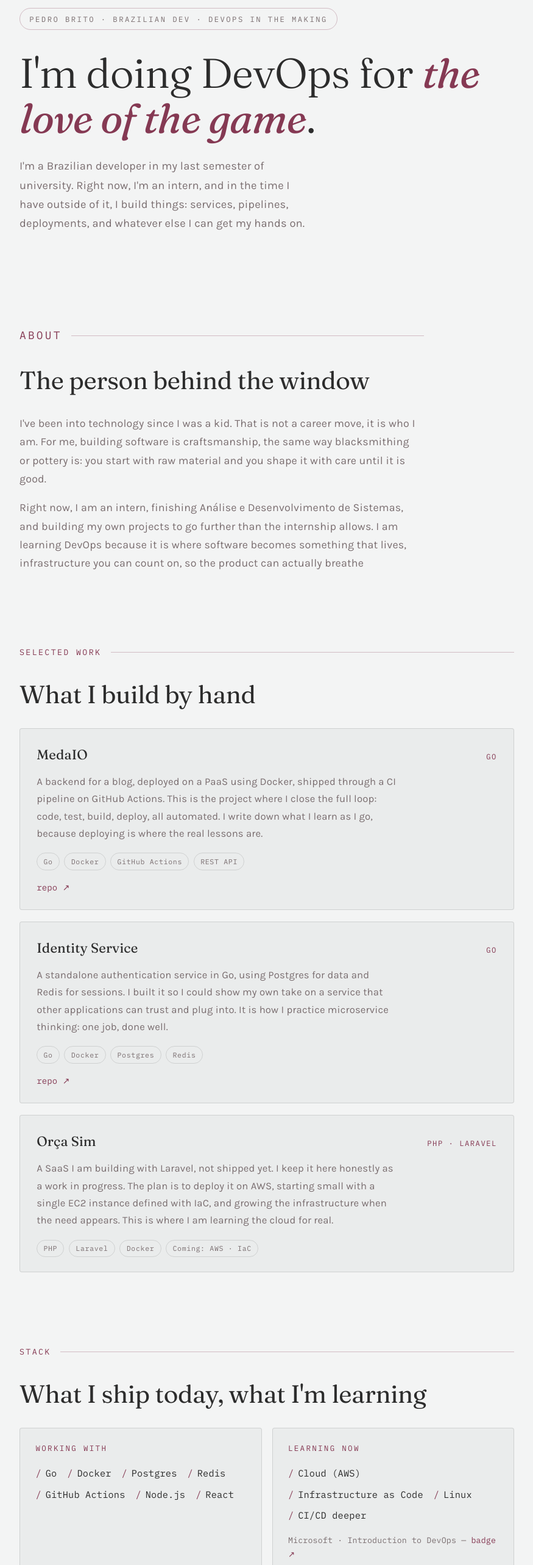
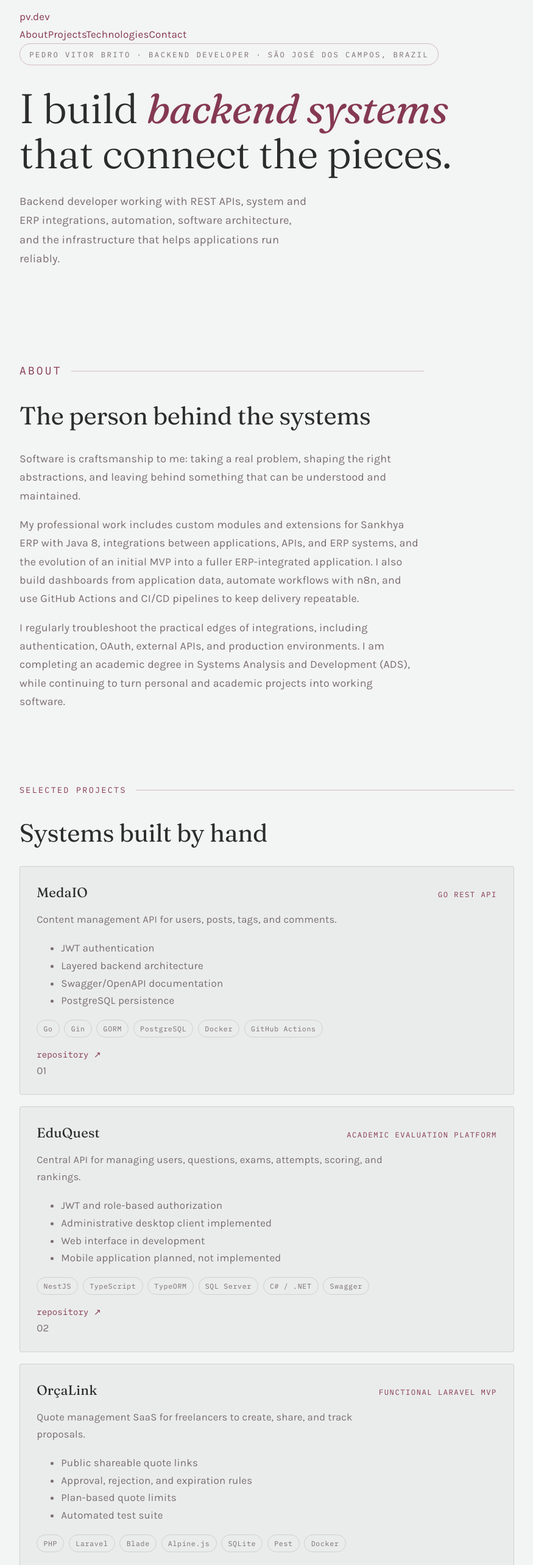
Before and after one commit to p-v-dev/Portifolio, a React (Vite) app: page / in a window 1280 px wide. Shown: the part 140-2706 px from the top of the page at 61% size, without its empty margins (202-1077 px from the left). Built offline with nearby package versions, Linux system fonts and the light colour scheme.

Commit message:
feat: refresh portfolio content and projects

```diff
--- a/src/App.tsx
+++ b/src/App.tsx
@@ -1,134 +1,177 @@
+import type { ReactNode } from 'react'
+
+interface ProjectLink {
+  label: string
+  href: string
+}
+
+interface Project {
+  name: string
+  category: string
+  description: string
+  details: string[]
+  technologies: string[]
+  repository: string
+  links?: ProjectLink[]
+}
+
+interface TechnologyGroup {
+  name: string
+  items: string[]
+}
+
+const projects: Project[] = [
+  {
+    name: 'MedaIO',
+    category: 'Go REST API',
+    description: 'Content management API for users, posts, tags, and comments.',
+    details: ['JWT authentication', 'Layered backend architecture', 'Swagger/OpenAPI documentation', 'PostgreSQL persistence'],
+    technologies: ['Go', 'Gin', 'GORM', 'PostgreSQL', 'Docker', 'GitHub Actions'],
+    repository: 'https://github.com/p-v-dev/MedaIO',
+  },
+  {
+    name: 'EduQuest',
+    category: 'Academic evaluation platform',
+    description: 'Central API for managing users, questions, exams, attempts, scoring, and rankings.',
+    details: ['JWT and role-based authorization', 'Administrative desktop client implemented', 'Web interface in development', 'Mobile application planned, not implemented'],
+    technologies: ['NestJS', 'TypeScript', 'TypeORM', 'SQL Server', 'C# / .NET', 'Swagger'],
+    repository: 'https://github.com/p-v-dev/PIM-IV',
+  },
+  {
+    name: 'OrçaLink',
+    category: 'Functional Laravel MVP',
+    description: 'Quote management SaaS for freelancers to create, share, and track proposals.',
+    details: ['Public shareable quote links', 'Approval, rejection, and expiration rules', 'Plan-based quote limits', 'Automated test suite'],
+    technologies: ['PHP', 'Laravel', 'Blade', 'Alpine.js', 'SQLite', 'Pest', 'Docker'],
+    repository: 'https://github.com/p-v-dev/OrcaSim',
+  },
+  {
+    name: 'Bundle Valley Co',
+    category: 'Desktop application',
+    description: 'Local companion for tracking Stardew Valley Community Center bundle progress.',
+    details: ['Bundle and item status tracking', 'Room filtering and progress statistics', 'React interface with Tauri shell', 'Rust backend with SQLite persistence'],
+    technologies: ['Tauri', 'Rust', 'React', 'TypeScript', 'SQLite'],
+    repository: 'https://github.com/p-v-dev/BundleValleyCo',
+    links: [{ label: 'Windows release', href: 'https://github.com/p-v-dev/BundleValleyCo/releases/tag/v1' }],
+  },
+  {
+    name: 'PWA - Construtora Mão de Obra LTDA',
+    category: 'Business landing page',
+    description: 'Responsive landing page created for a real-world construction business use case.',
+    details: ['Configurable contact information', 'GitHub Pages deployment', 'GitHub Actions automation', 'Automated checks'],
+    technologies: ['HTML', 'CSS', 'JavaScript', 'GitHub Pages', 'GitHub Actions'],
+    repository: 'https://github.com/p-v-dev/PWA',
+    links: [{ label: 'Live website', href: 'https://p-v-dev.github.io/PWA/' }],
+  },
+]
+
+const technologyGroups: TechnologyGroup[] = [
+  { name: 'Backend', items: ['Go', 'TypeScript', 'Node.js', 'NestJS', 'Java'] },
+  { name: 'Databases', items: ['PostgreSQL', 'SQL Server', 'SQLite'] },
+  { name: 'Cloud and infrastructure', items: ['Docker', 'GitHub Actions', 'AWS', 'Terraform', 'Linux'] },
+  { name: 'Additional technologies', items: ['Python', 'PHP / Laravel', 'Rust', 'React', 'n8n'] },
+]
+
+function ExternalLink({ href, children }: { href: string; children: ReactNode }) {
+  return <a href={href} target="_blank" rel="noreferrer">{children} ↗</a>
+}
+
+function ProjectCard({ project, index }: { project: Project; index: number }) {
+  return (
+    <article className="project">
+      <div className="head">
+        <h3>{project.name}</h3>
+        <span className="lang">{project.category}</span>
+      </div>
+      <p>{project.description}</p>
+      <ul className="details">
+        {project.details.map(detail => <li key={detail}>{detail}</li>)}
+      </ul>
+      <div className="tags" aria-label={`${project.name} technologies`}>
+        {project.technologies.map(technology => <span key={technology}>{technology}</span>)}
+      </div>
+      <div className="links">
+        <ExternalLink href={project.repository}>repository</ExternalLink>
+        {project.links?.map(link => <ExternalLink key={link.href} href={link.href}>{link.label}</ExternalLink>)}
+      </div>
+      <span className="project-number" aria-hidden>{String(index + 1).padStart(2, '0')}</span>
+    </article>
+  )
+}
+
+function TechnologyGroupView({ group }: { group: TechnologyGroup }) {
+  return (
+    <div className="stack-col">
+      <h3>{group.name}</h3>
+      <ul>
+        {group.items.map(item => <li key={item}>{item}</li>)}
+      </ul>
+    </div>
+  )
+}
+
+function SectionLabel({ children }: { children: ReactNode }) {
+  return <p className="section-label">{children}</p>
+}
+
 function App() {
   return (
     <>
       <header className="hero">
-        <span className="tag"><span className="em">Pedro Brito</span> · Brazilian dev · DevOps in the making</span>
-        <h1>
-          I'm doing DevOps for <span className="em">the love of the game</span>.
-        </h1>
-        <p className="sub">
-         I'm a Brazilian developer in my last semester of university. Right now, I'm an intern, and in the time I have outside of it, I build things: services, pipelines, deployments, and whatever else I can get my hands on.
-        </p>
+        <nav className="site-nav" aria-label="Primary navigation">
+          <a href="#top" className="wordmark">pv.dev</a>
+          <div className="nav-links">
+            <a href="#about">About</a>
+            <a href="#projects">Projects</a>
+            <a href="#technologies">Technologies</a>
+            <a href="#contact">Contact</a>
+          </div>
+        </nav>
+        <div id="top" className="hero-content">
+          <span className="tag"><span className="em">Pedro Vitor Brito</span> · Backend Developer · São José dos Campos, Brazil</span>
+          <h1>I build <span className="em">backend systems</span> that connect the pieces.</h1>
+          <p className="sub">Backend developer working with REST APIs, system and ERP integrations, automation, software architecture, and the infrastructure that helps applications run reliably.</p>
+        </div>
       </header>
 
-      <section className="about">
-        <p className="section-label">About</p>
-        <h2>The person behind the window</h2>
-        <p>
-          I've been into technology since I was a kid. That is not a career move, it is who I am. For me, building software is craftsmanship, the same way blacksmithing or pottery is: you start with raw material and you shape it with care until it is good.
-        </p>
-        <p>
-          Right now, I am an intern, finishing Análise e Desenvolvimento de Sistemas, and building my own projects to go further than the internship allows. I am learning DevOps because it is where software becomes something that lives, infrastructure you can count on, so the product can actually breathe
-        </p>
-      </section>
+      <main>
+        <section id="about" className="about">
+          <SectionLabel>About</SectionLabel>
+          <h2>The person behind the systems</h2>
+          <p>Software is craftsmanship to me: taking a real problem, shaping the right abstractions, and leaving behind something that can be understood and maintained.</p>
+          <p>My professional work includes custom modules and extensions for Sankhya ERP with Java 8, integrations between applications, APIs, and ERP systems, and the evolution of an initial MVP into a fuller ERP-integrated application. I also build dashboards from application data, automate workflows with n8n, and use GitHub Actions and CI/CD pipelines to keep delivery repeatable.</p>
+          <p>I regularly troubleshoot the practical edges of integrations, including authentication, OAuth, external APIs, and production environments. I am completing an academic degree in Systems Analysis and Development (ADS), while continuing to turn personal and academic projects into working software.</p>
+        </section>
 
-      <section className="projects">
-        <p className="section-label">Selected work</p>
-        <h2>What I build by hand</h2>
+        <section id="projects" className="projects">
+          <SectionLabel>Selected projects</SectionLabel>
+          <h2>Systems built by hand</h2>
+          <div className="project-list">
+            {projects.map((project, index) => <ProjectCard key={project.name} project={project} index={index} />)}
+          </div>
+        </section>
 
-        <article className="project">
-          <div className="head">
-            <h3>MedaIO</h3>
-            <span className="lang">Go</span>
+        <section id="technologies" className="stack">
+          <SectionLabel>Technologies</SectionLabel>
+          <h2>The tools behind the work</h2>
+          <div className="stack-grid">
+            {technologyGroups.map(group => <TechnologyGroupView key={group.name} group={group} />)}
           </div>
-          <p>
-            A backend for a blog, deployed on a PaaS using Docker, shipped through a CI pipeline on GitHub Actions. This is the project where I close the full loop: code, test, build, deploy, all automated. I write down what I learn as I go, because deploying is where the real lessons are.
-          </p>
-          <div className="tags">
-            <span>Go</span>
-            <span>Docker</span>
-            <span>GitHub Actions</span>
-            <span>REST API</span>
+        </section>
+
+        <section id="contact" className="contact">
+          <SectionLabel>Contact</SectionLabel>
+          <h2>Let&apos;s talk about building</h2>
+          <p>If you are working on an API, an integration, or a product that needs a dependable technical foundation, my inbox is open.</p>
+          <div className="links">
+            <a href="mailto:pedro.v.r.brito@gmail.com">email ↗</a>
+            <ExternalLink href="https://github.com/p-v-dev">github</ExternalLink>
+            <ExternalLink href="https://www.linkedin.com/in/pedro-brito-4a51b9376">linkedin</ExternalLink>
           </div>
-          <div className="links">
-            <a href="https://github.com/p-v-dev/Gblog" target="_blank" rel="noreferrer">repo ↗</a>
-          </div>
-        </article>
+        </section>
+      </main>
 
-        <article className="project">
-          <div className="head">
-            <h3>Identity Service</h3>
-            <span className="lang">Go</span>
-          </div>
-          <p>
-           A standalone authentication service in Go, using Postgres for data and Redis for sessions. I built it so I could show my own take on a service that other applications can trust and plug into. It is how I practice microservice thinking: one job, done well.
-          </p>
-          <div className="tags">
-            <span>Go</span>
-            <span>Docker</span>
-            <span>Postgres</span>
-            <span>Redis</span>
-          </div>
-          <div className="links">
-            <a href="https://github.com/p-v-dev/indetity-service" target="_blank" rel="noreferrer">repo ↗</a>
-          </div>
-        </article>
-
-        <article className="project">
-          <div className="head">
-            <h3>Orça Sim</h3>
-            <span className="lang">PHP · Laravel</span>
-          </div>
-          <p>
-           A SaaS I am building with Laravel, not shipped yet. I keep it here honestly as a work in progress. The plan is to deploy it on AWS, starting small with a single EC2 instance defined with IaC, and growing the infrastructure when the need appears. This is where I am learning the cloud for real.
-          </p>
-          <div className="tags">
-            <span>PHP</span>
-            <span>Laravel</span>
-            <span>Docker</span>
-            <span>Coming: AWS · IaC</span>
-          </div>
-        </article>
-      </section>
-
-      <section className="stack">
-        <p className="section-label">Stack</p>
-        <h2>What I ship today, what I'm learning</h2>
-        <div className="stack-grid">
-          <div className="stack-col">
-            <h3>Working with</h3>
-            <ul>
-              <li>Go</li>
-              <li>Docker</li>
-              <li>Postgres</li>
-              <li>Redis</li>
-              <li>GitHub Actions</li>
-              <li>Node.js</li>
-              <li>React</li>
-            </ul>
-          </div>
-          <div className="stack-col">
-            <h3>Learning now</h3>
-            <ul>
-              <li>Cloud (AWS)</li>
-              <li>Infrastructure as Code</li>
-              <li>Linux</li>
-              <li>CI/CD deeper</li>
-            </ul>
-            <p className="badge">
-              Microsoft · Introduction to DevOps —{' '}
-              <a href="https://learn.microsoft.com/api/achievements/share/pt-pt/PedroBrito-9038/CRQQFRS9?sharingId=B018C650433CAD19" target="_blank" rel="noreferrer">
-                badge ↗
-              </a>
-            </p>
-          </div>
-        </div>
-      </section>
-
-      <section className="contact">
-        <p className="section-label">Contact</p>
-        <h2>Let's talk about building</h2>
-        <p>
-          If you want to talk about DevOps, infrastructure, or just making software that lasts, my inbox is open. I answer fast.
-        </p>
-        <div className="links">
-          <a href="mailto:pedro.v.r.brito@gmail.com">email ↗</a>
-          <a href="https://github.com/p-v-dev" target="_blank" rel="noreferrer">github ↗</a>
-          <a href="https://www.linkedin.com/in/pedro-brito-4a51b9376" target="_blank" rel="noreferrer">linkedin ↗</a>
-        </div>
-      </section>
-
-      <footer>Made with passion</footer>
+      <footer>Built with care by Pedro Vitor Brito · 2026</footer>
     </>
   )
 }
```
